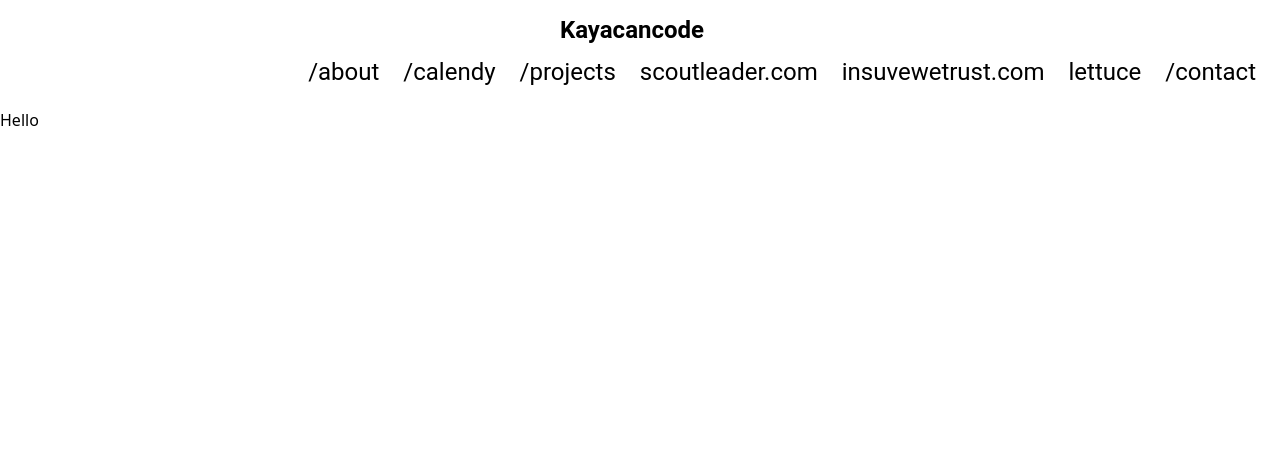
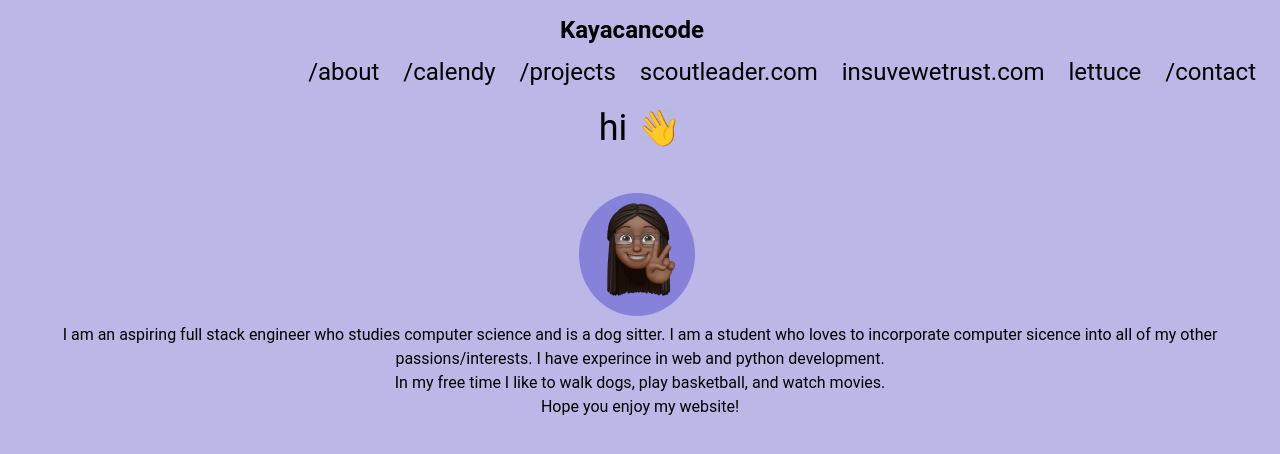
Before and after one commit to kayacancode/personal-website, a Next.js app: page /about in a window 1280 px wide. Shown: the top 454 px of the page. Built offline with nearby package versions, Linux system fonts and the light colour scheme; a web font is replaced by a local one.

Commit message:
working on about page

```diff
--- a/components/Layout.js
+++ b/components/Layout.js
@@ -4,7 +4,7 @@ import Head from 'next/head'
 
 const Layout = ({children}) => {
   return (
-    <div>
+    <div  class = "min-h-screen bg-[#BBB8E7]">
     <Head>
         <title>Kaya Jones</title>
         <meta name="description" content="Kaya Jones Full Stack Web Developer Portfolio Page" />
--- a/components/Nav.js
+++ b/components/Nav.js
@@ -92,9 +92,6 @@ const Nav = () => {
               /contact
                </a>
             </Link>
-
-
-
           </div>
 
 
--- a/pages/about.js
+++ b/pages/about.js
@@ -1,11 +1,24 @@
 import React from 'react'
 import Nav from '../components/Nav'
 import Head from 'next/head'
-
+import Image from 'next/image'
 const about = () => {
   return (
     <div>
-Hello
+    <div class="w-screen text-center  font-['Roboto',sans-serif]">
+           <h1 class = "text-4xl">hi 👋</h1>
+            <div class = "block p-10">
+            <Image src= "/biopic.png" alt = "memoji bio pic" width = "123px" height = "128px"/>
+
+            <p class = "text-center font-['Segoe UI',sans ]">I am an aspiring  full stack engineer who studies computer science and is a dog sitter. I am a student who loves to incorporate computer sicence into all of my other passions/interests. I have experince in web and python development. <br />
+
+In my free time I like to walk dogs, play basketball, and watch movies.
+
+<br /> Hope you enjoy my website! </p>
+</div>
+
+
+    </div>
 
     </div>
 
```
Also changed, not shown: public/biopic.png (added).
